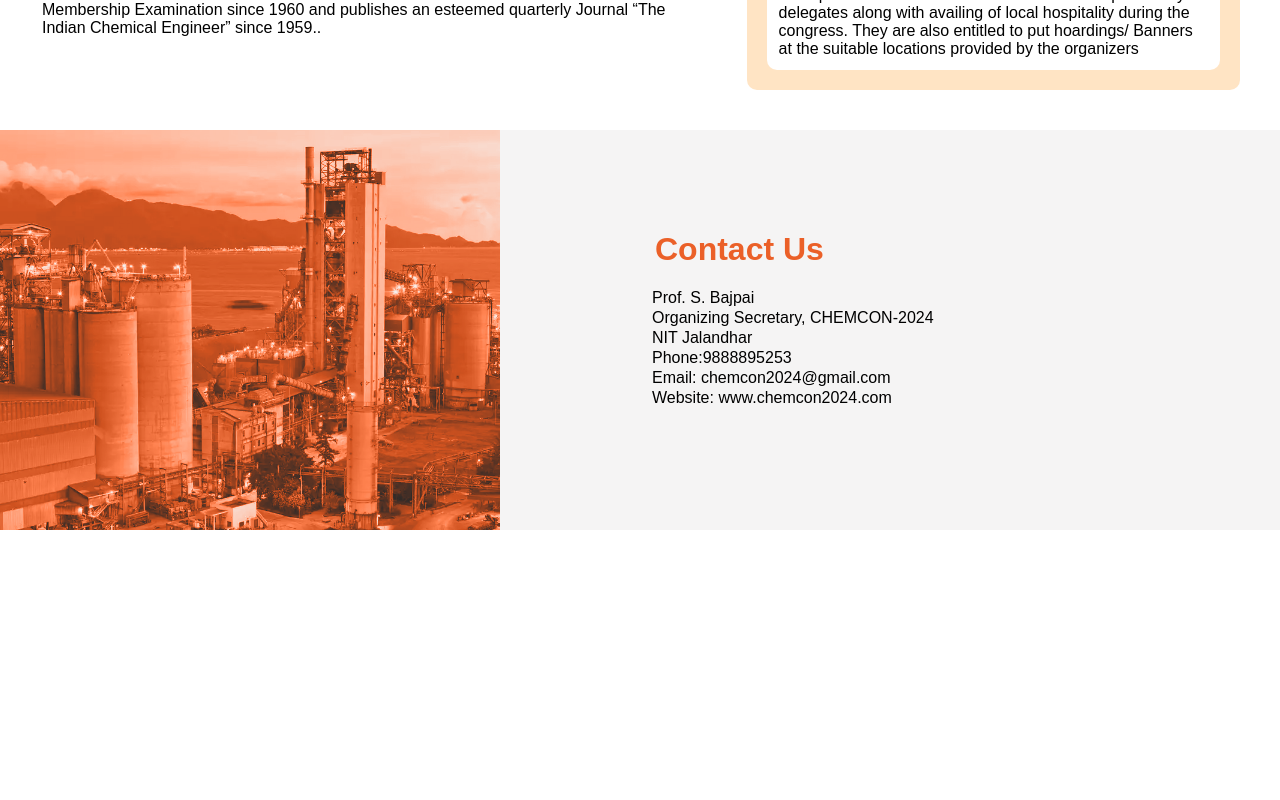
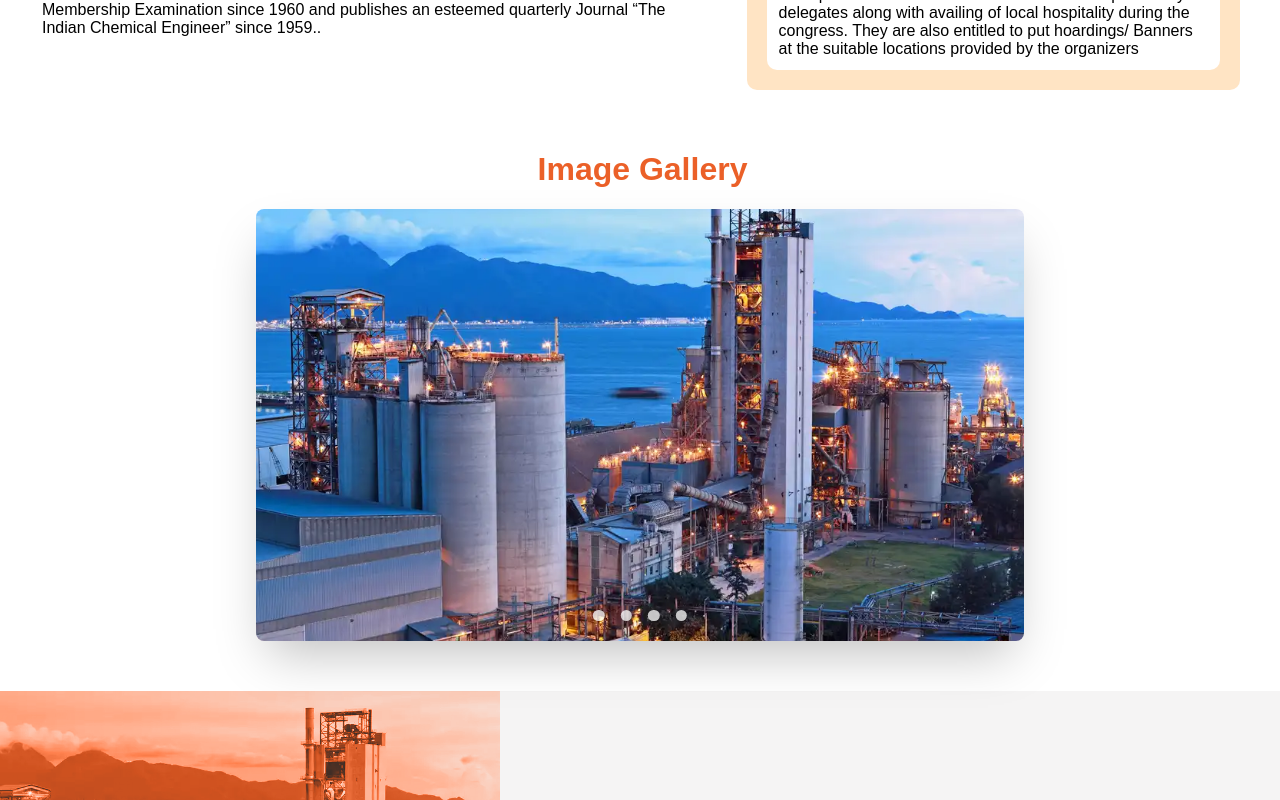
Before and after one commit to aaryanrajputhere/xceed-chemcon, a React (Vite) app: page / in a window 1280 px wide. Shown: the part 1160-1960 px from the top of the page. Before the commit the page ends 1694 px from the top, so only its background shows below. Built offline with nearby package versions, Linux system fonts and the light colour scheme.

Commit message:
Added Image Gallery

```diff
--- a/src/Components/Footer/Footer.module.css
+++ b/src/Components/Footer/Footer.module.css
@@ -12,6 +12,7 @@ html {
   margin: 0px;
 
   background-color: rgba(204, 200, 200, 0.2);
+  margin-top: 50px;
 }
 .imgContainer {
   width: 500px;
--- a/src/Components/Home/Home.jsx
+++ b/src/Components/Home/Home.jsx
@@ -148,6 +148,48 @@ export default function Home() {
           </div>
         </div>
       </div>
+      <div>
+        <div className={HomeStyle.imgGallery}>
+          <h1>Image Gallery</h1>
+          <div className={HomeStyle.sliderWrapper}>
+            <div className={HomeStyle.slider}>
+              <img
+                id="slide-1"
+                src="./img/side-1.webp"
+                alt="slide 1"
+                className={HomeStyle.img}
+              />
+
+              <img
+                id="slide-2"
+                src="./img/side-2.webp"
+                alt="slide 2"
+                className={HomeStyle.img}
+              />
+
+              <img
+                id="slide-3"
+                src="./img/side-3.webp"
+                alt="slide 3"
+                className={HomeStyle.img}
+              />
+
+              <img
+                id="slide-4"
+                src="./img/main.webp"
+                alt="slide 4"
+                className={HomeStyle.img}
+              />
+            </div>
+            <div className={HomeStyle.sliderNav}>
+              <a href="#slide-1"></a>
+              <a href="#slide-2"></a>
+              <a href="#slide-3"></a>
+              <a href="#slide-4"></a>
+            </div>
+          </div>
+        </div>
+      </div>
     </div>
   );
 }
--- a/src/Components/Home/Home.module.css
+++ b/src/Components/Home/Home.module.css
@@ -220,3 +220,52 @@ h1 {
     background-color: #22d3ee;
   }
 }
+
+.sliderWrapper {
+  position: relative;
+  max-width: 48rem;
+  margin: 0 auto;
+  display: flex;
+  flex-direction: row;
+}
+
+.slider {
+  display: flex;
+  aspect-ratio: 16/9;
+  overflow-x: auto;
+  scroll-snap-type: x mandatory;
+  scroll-behavior: smooth;
+  box-shadow: 0 1.5rem 3rem -0.75rem hsla(0, 0%, 0%, 0.25);
+  border-radius: 0.5rem;
+}
+
+.slider img {
+  flex: 1 0 100%;
+  scroll-snap-align: start;
+  object-fit: cover;
+}
+.sliderNav {
+  display: flex;
+  column-gap: 1rem;
+  position: absolute;
+  bottom: 1.25rem;
+  left: 50%;
+  transform: translateX(-50%);
+  z-index: 1;
+}
+.sliderNav a {
+  width: 0.1rem;
+  height: 0.1rem;
+  border-radius: 50%;
+  background-color: #fff !important;
+  opacity: 0.75;
+  transition: ease 250ms;
+}
+
+.sliderNav a:hover {
+  opacity: 1;
+}
+
+.imgGallery h1 {
+  text-align: center;
+}
```
